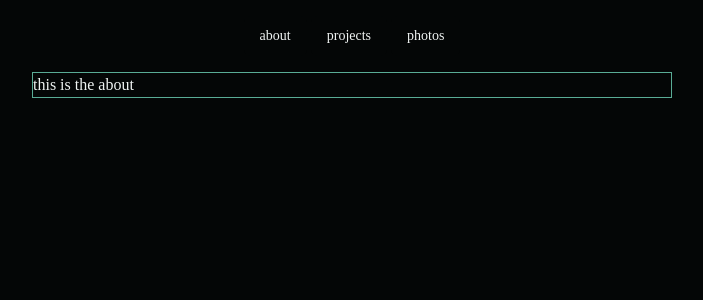
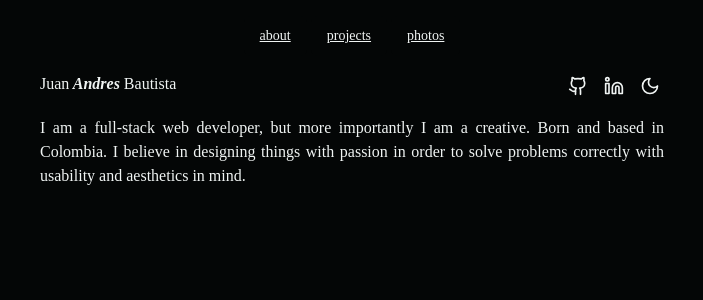
Before and after one commit to JuanBaut/portfolio, a React (Vite) app: page / in a window 1280 px wide. Shown: the top 300 px of the page, without its empty margins (288-991 px from the left). Built offline with nearby package versions, Linux system fonts and the light colour scheme; a web font is replaced by a local one.

Commit message:
changes to sync, About text

```diff
--- a/package.json
+++ b/package.json
@@ -11,6 +11,7 @@
   },
   "dependencies": {
     "@radix-ui/react-navigation-menu": "^1.1.4",
+    "@radix-ui/react-slot": "^1.0.2",
     "@types/node": "^20.12.2",
     "@types/react-router-dom": "^5.3.3",
     "class-variance-authority": "^0.7.0",
--- /dev/null
+++ b/src/components/ui/button.tsx
@@ -0,0 +1,56 @@
+import * as React from "react"
+import { Slot } from "@radix-ui/react-slot"
+import { cva, type VariantProps } from "class-variance-authority"
+
+import { cn } from "@/lib/utils"
+
+const buttonVariants = cva(
+  "inline-flex items-center justify-center whitespace-nowrap rounded-md text-sm font-medium ring-offset-background transition-colors focus-visible:outline-none focus-visible:ring-2 focus-visible:ring-ring focus-visible:ring-offset-2 disabled:pointer-events-none disabled:opacity-50",
+  {
+    variants: {
+      variant: {
+        default: "bg-primary text-primary-foreground hover:bg-primary/90",
+        destructive:
+          "bg-destructive text-destructive-foreground hover:bg-destructive/90",
+        outline:
+          "border border-input bg-background hover:bg-accent hover:text-accent-foreground",
+        secondary:
+          "bg-secondary text-secondary-foreground hover:bg-secondary/80",
+        ghost: "hover:bg-accent hover:text-accent-foreground",
+        link: "text-primary underline-offset-4 hover:underline",
+      },
+      size: {
+        default: "h-10 px-4 py-2",
+        sm: "h-9 rounded-md px-3",
+        lg: "h-11 rounded-md px-8",
+        icon: "h-10 w-10",
+      },
+    },
+    defaultVariants: {
+      variant: "default",
+      size: "default",
+    },
+  }
+)
+
+export interface ButtonProps
+  extends React.ButtonHTMLAttributes<HTMLButtonElement>,
+    VariantProps<typeof buttonVariants> {
+  asChild?: boolean
+}
+
+const Button = React.forwardRef<HTMLButtonElement, ButtonProps>(
+  ({ className, variant, size, asChild = false, ...props }, ref) => {
+    const Comp = asChild ? Slot : "button"
+    return (
+      <Comp
+        className={cn(buttonVariants({ variant, size, className }))}
+        ref={ref}
+        {...props}
+      />
+    )
+  }
+)
+Button.displayName = "Button"
+
+export { Button, buttonVariants }
--- a/src/components/ui/navigation-menu.tsx
+++ b/src/components/ui/navigation-menu.tsx
@@ -41,7 +41,7 @@
 const NavigationMenuItem = NavigationMenuPrimitive.Item;
 
 const navigationMenuTriggerStyle = cva(
-  "group inline-flex h-10 w-max items-center justify-center rounded-md bg-background px-4 py-2 text-sm font-medium transition-colors hover:bg-accent hover:text-accent-foreground focus:bg-accent focus:text-accent-foreground focus:outline-none disabled:pointer-events-none disabled:opacity-50 data-[active]:bg-accent/50 data-[state=open]:bg-accent/50",
+  "underline group inline-flex h-10 w-max items-center justify-center rounded-md bg-background px-4 py-2 text-sm font-medium transition-colors hover:bg-accent hover:text-accent-foreground focus:bg-accent focus:text-accent-foreground focus:outline-none disabled:pointer-events-none disabled:opacity-50 data-[active]:bg-accent/50 data-[state=open]:bg-accent/50",
 );
 
 const NavigationMenuTrigger = React.forwardRef<
--- a/src/features/About/About.tsx
+++ b/src/features/About/About.tsx
@@ -1,7 +1,37 @@
+import { Button } from "@/components/ui/button";
+import { Github, LinkedinIcon, MoonIcon } from "lucide-react";
+
 const About: React.FC = () => {
   return (
-    <div className="mx-auto w-[50%] border border-accent">
-      <p>this is the about</p>
+    <div className="mx-auto w-[90%] px-2 sm:w-[640px] md:w-[640px] lg:w-[640px] xl:w-[640px] 2xl:w-[640px]">
+      <div className="flex justify-between">
+        <p>
+          Juan
+          <b>
+            <i> Andres </i>
+          </b>
+          Bautista
+        </p>
+        <div className="flex gap-2">
+          <Button variant={"ghost"} className="size-7 p-0">
+            <Github className="m-0 size-5 p-0" />
+          </Button>
+          <Button variant={"ghost"} className="size-7 p-0">
+            <LinkedinIcon className="m-0 size-5 p-0" />
+          </Button>
+          <Button variant={"ghost"} className="size-7 p-0">
+            <MoonIcon className="m-0 size-5 p-0" />
+          </Button>
+        </div>
+      </div>
+      <div className="pt-4">
+        <p className="text-justify">
+          I am a full-stack web developer, but more importantly I am a creative.
+          Born and based in Colombia. I believe in designing things with passion
+          in order to solve problems correctly with usability and aesthetics in
+          mind.
+        </p>
+      </div>
     </div>
   );
 };
```
Also changed, not shown: 1 other file (tests, documents, lock files or other folders).
